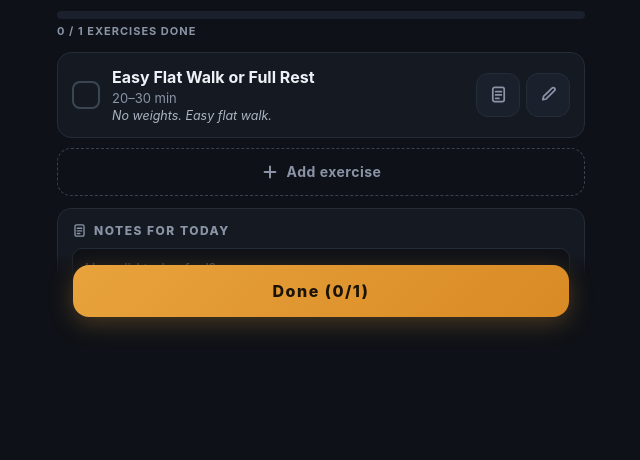
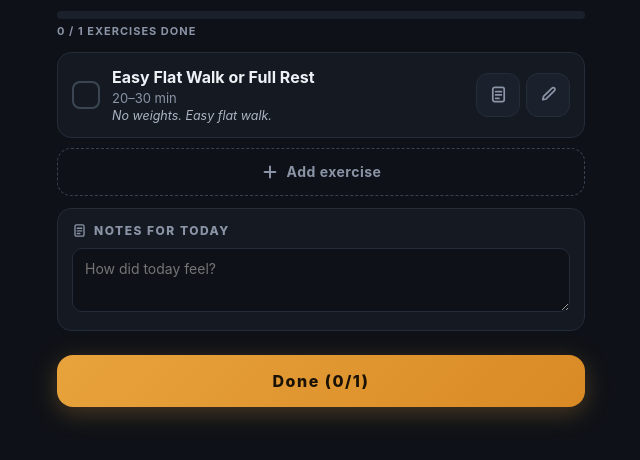
Before and after one commit to HyperXeon18/ironlog, a plain HTML site: page index.html in a window 1280 px wide. Shown: the part 212-672 px from the top of the page, without its empty margins (319-959 px from the left). Drawn offline with Linux system fonts and the light colour scheme.

Commit message:
index.html
Changes notes

```diff
--- a/index.html
+++ b/index.html
@@ -23,7 +23,7 @@ body{
   color:var(--text);
   font-family:-apple-system,BlinkMacSystemFont,"Segoe UI",Roboto,Helvetica,Arial,sans-serif;
   min-height:100vh;
-  padding-bottom:130px;
+  padding-bottom:24px;
 }
 .wrap{max-width:560px;margin:0 auto;padding:16px 16px 24px}
 button{font-family:inherit;cursor:pointer;color:inherit}
@@ -152,9 +152,9 @@ textarea.p-note{min-height:74px;resize:vertical;font-size:14px}
 .rest-sub{color:var(--muted);margin-top:6px;font-size:14px}
 
 /* ---- footer / done ---- */
-.footer{position:fixed;left:0;right:0;bottom:0;
-  padding:12px 16px calc(14px + env(safe-area-inset-bottom));
-  background:linear-gradient(transparent,var(--bg) 30%,var(--bg));z-index:20}
+.footer{position:sticky;bottom:0;margin-top:12px;
+  padding:12px 0 calc(14px + env(safe-area-inset-bottom));
+  background:var(--bg);z-index:20}
 .donebtn{width:100%;max-width:528px;margin:0 auto;display:flex;align-items:center;
   justify-content:center;gap:8px;padding:16px;border:0;border-radius:16px;
   background:linear-gradient(135deg,var(--accent),var(--accent2));color:#1a1204;
```
